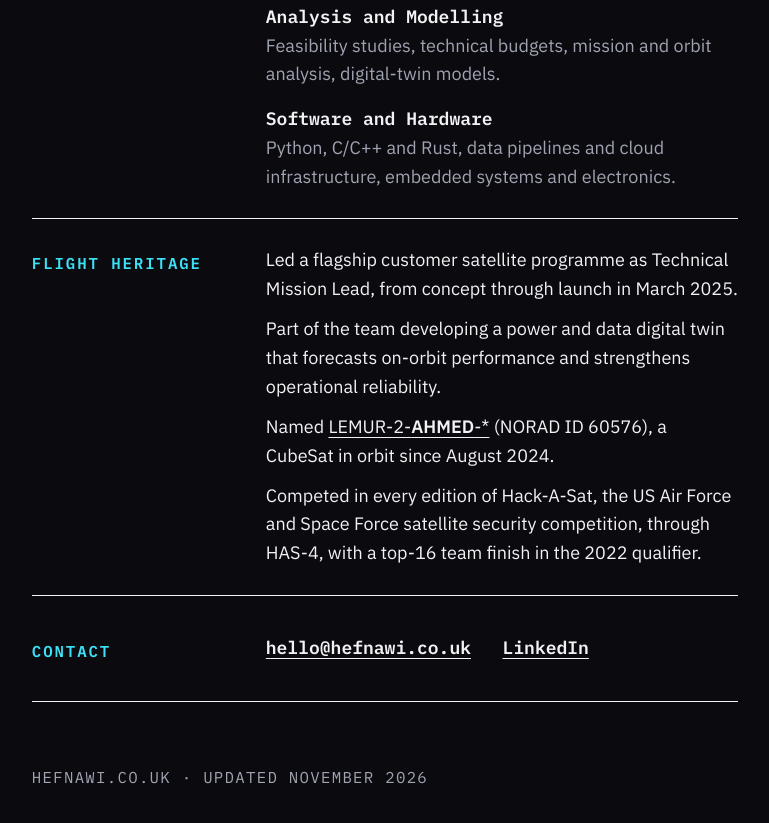
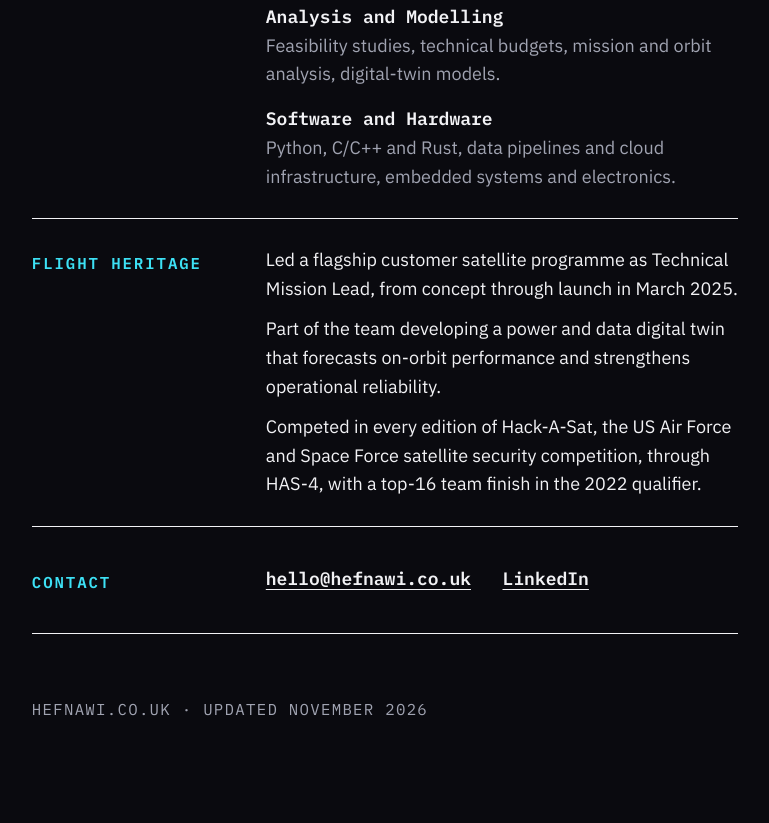
Before and after one commit to hefnawi/hefnawi-uk, a plain HTML site: page index.html in a window 1280 px wide. Shown: the part 631-1454 px from the top of the page, without its empty margins (255-1024 px from the left). After the commit the page ends 1407 px from the top, so only its background shows below. Drawn offline with Linux system fonts and the light colour scheme.

Commit message:
revert sat name

```diff
--- a/index.html
+++ b/index.html
@@ -68,7 +68,6 @@
         <ul>
           <li>Led a flagship customer satellite programme as Technical Mission Lead, from concept through launch in March 2025.</li>
           <li>Part of the team developing a power and data digital twin that forecasts on-orbit performance and strengthens operational reliability.</li>
-          <li>Named <a href="https://www.n2yo.com/satellite/?s=60576">LEMUR-2-<strong>AHMED</strong>-*</a> (NORAD ID 60576), a CubeSat in orbit since August 2024.</li>
           <li>Competed in every edition of Hack-A-Sat, the US Air Force and Space Force satellite security competition, through HAS-4, with a top-16 team finish in the 2022 qualifier.</li>
         </ul>
       </section>
```
